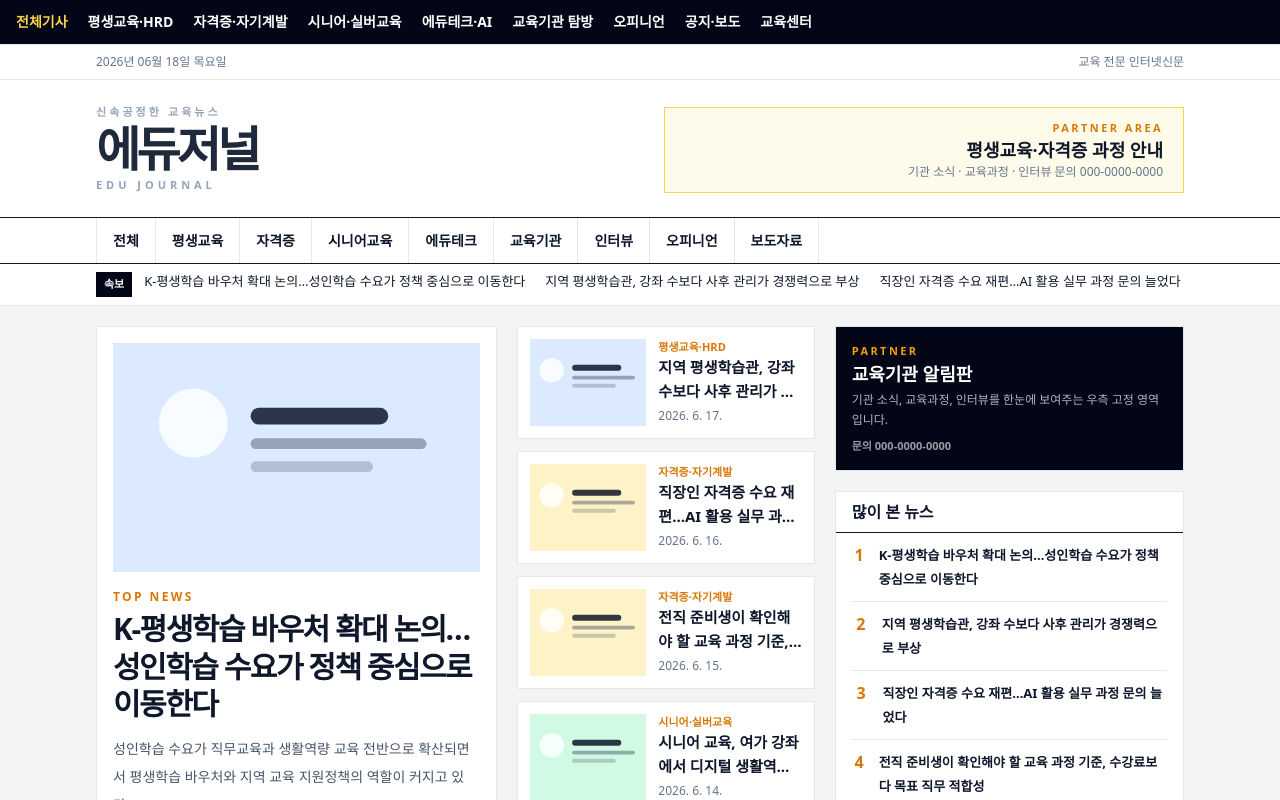
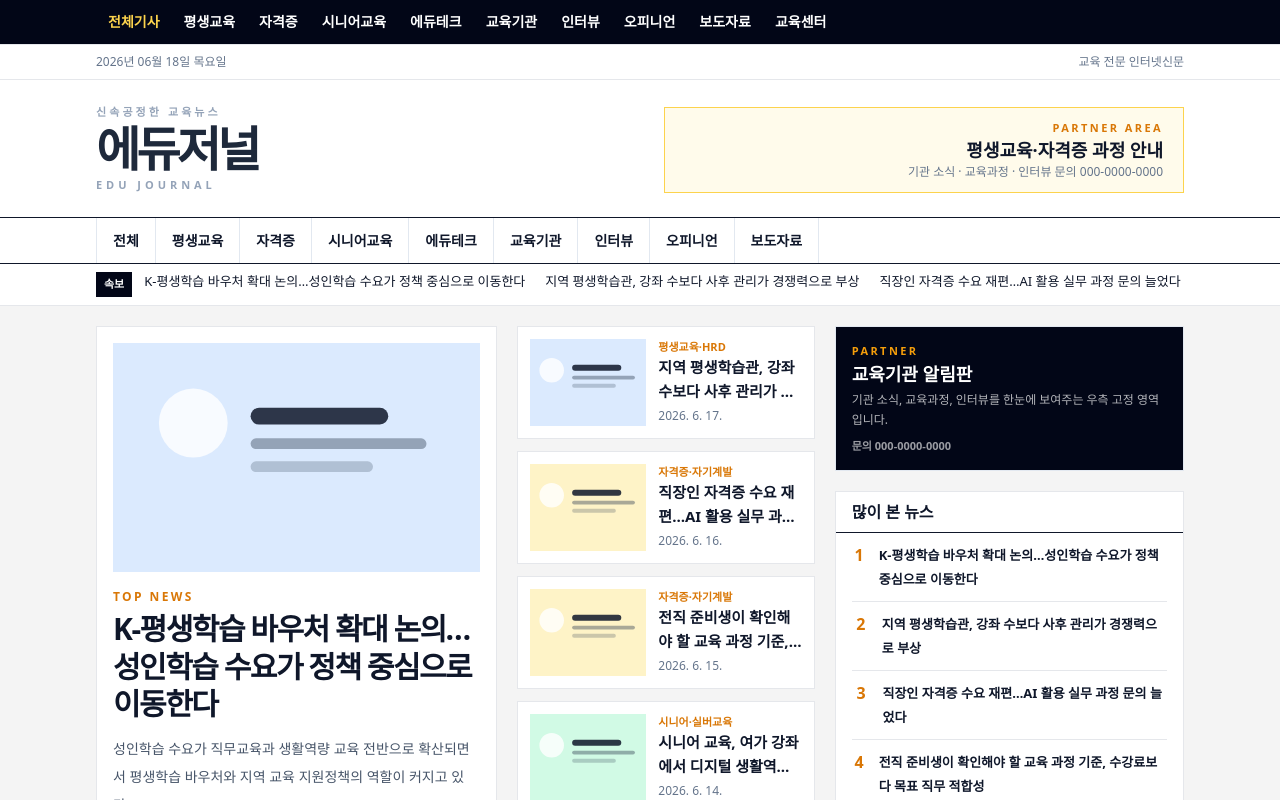
Before and after one commit to apark12321-ux/vision-media-mediaoffice, a Next.js app: page / in a window 1280 px wide. Shown: the top 800 px of the page. Built offline with nearby package versions, Linux system fonts and the light colour scheme.

Commit message:
Clean up public navigation hierarchy

```diff
--- a/components/layout/public-header.tsx
+++ b/components/layout/public-header.tsx
@@ -1,13 +1,15 @@
 import Link from 'next/link';
 
 const navItems = [
-  ['평생교육·HRD', '/category/lifelong-education'],
-  ['자격증·자기계발', '/category/career-dev'],
-  ['시니어·실버교육', '/category/senior-education'],
-  ['에듀테크·AI', '/category/edutech-ai'],
-  ['교육기관 탐방', '/category/edu-institution'],
+  ['전체기사', '/articles'],
+  ['평생교육', '/category/lifelong-education'],
+  ['자격증', '/category/career-dev'],
+  ['시니어교육', '/category/senior-education'],
+  ['에듀테크', '/category/edutech-ai'],
+  ['교육기관', '/category/edu-institution'],
+  ['인터뷰', '/category/brand-interview'],
   ['오피니언', '/category/opinion'],
-  ['공지·보도', '/category/press-release'],
+  ['보도자료', '/category/press-release'],
   ['교육센터', '/education-center']
 ] as const;
 
@@ -15,10 +17,13 @@ export function PublicHeader() {
   return (
     <header className="border-b bg-white">
       <nav className="bg-slate-950 text-white">
-        <div className="mx-auto flex h-11 max-w-7xl items-center gap-5 overflow-x-auto px-4 text-sm font-bold">
-          <Link href="/" className="shrink-0 text-amber-300">전체기사</Link>
+        <div className="mx-auto flex h-11 max-w-[1120px] items-center overflow-x-auto px-4 text-sm font-bold">
           {navItems.map(([label, href]) => (
-            <Link key={href} href={href} className="shrink-0 hover:text-amber-300">
+            <Link
+              key={href}
+              href={href}
+              className="shrink-0 px-3 py-3 hover:text-amber-300 first:text-amber-300"
+            >
               {label}
             </Link>
           ))}
```
